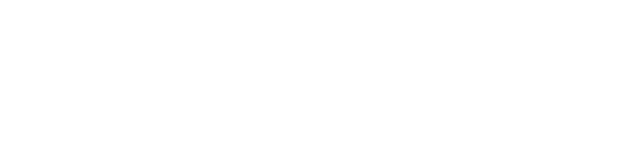
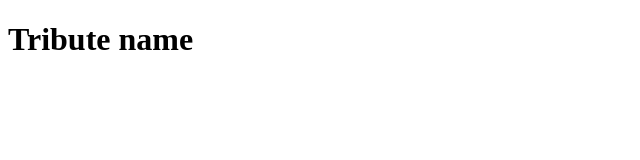
Before and after one commit to jomdiazri/FCC-tribute-page, a plain HTML site: page index.html in a window 1280 px wide. Shown: the whole page, without its empty margins (0-640 px from the left). Drawn offline with Linux system fonts and the light colour scheme.

Commit message:
User Story #2 completed.

```diff
--- a/css/styles.css
+++ b/css/styles.css
@@ -5,3 +5,7 @@ body{
 #main{
 
 }
+
+#title  {
+
+}
--- a/index.html
+++ b/index.html
@@ -9,7 +9,7 @@
   </head>
   <body>
     <div id="main">
-
+      <h1 id="title">Tribute name</h1>
     </div>
   </body>
 </html>
```
Also changed, not shown: 1 other file.
